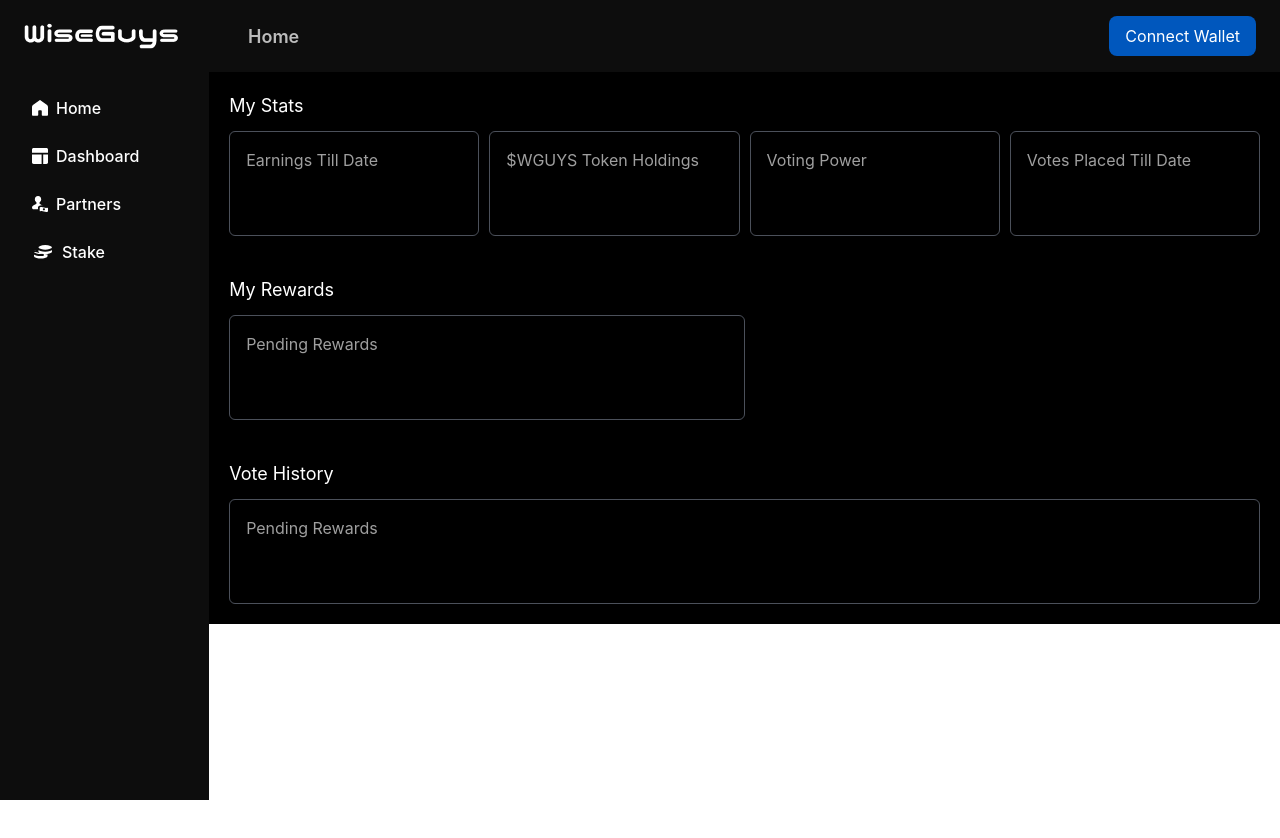
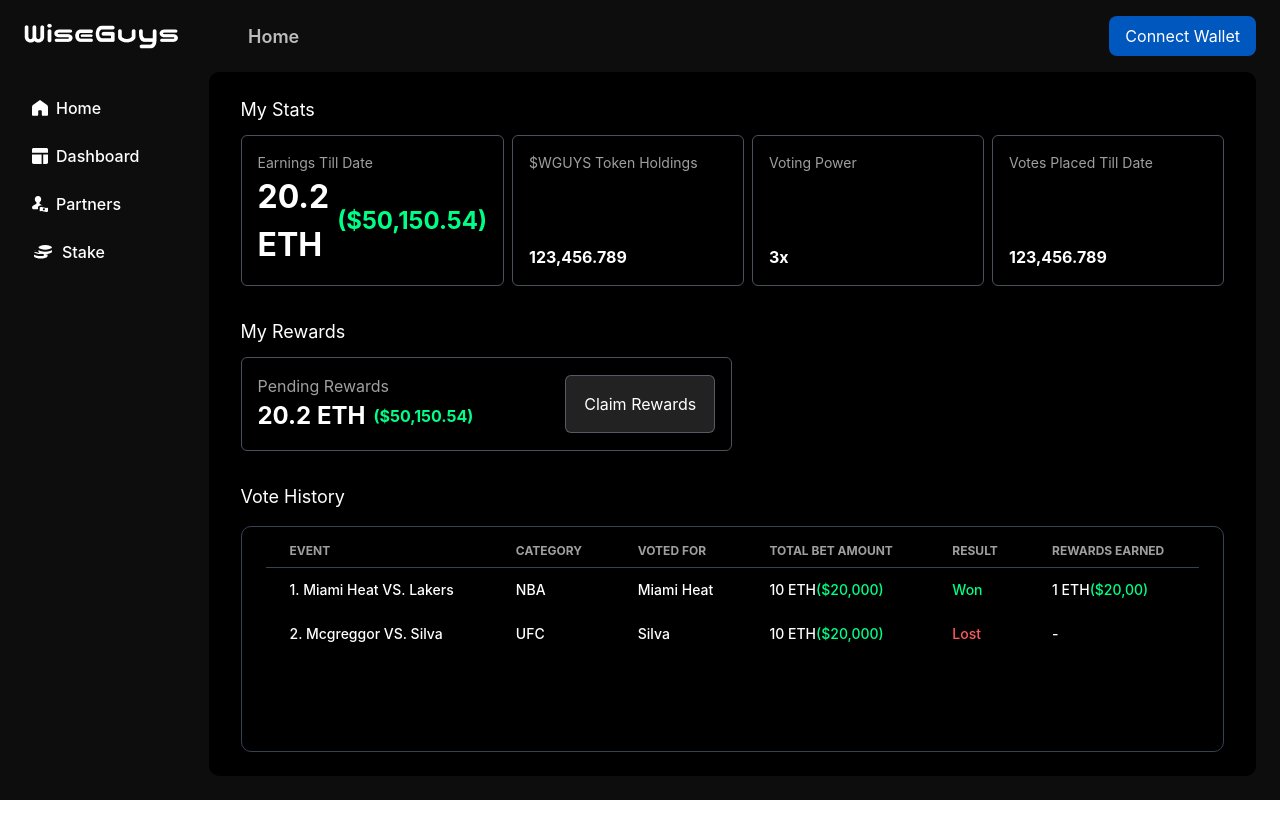
Before and after one commit to smile1130/wiseguys, a React (Create React App) app: page /dashboard in a window 1280 px wide. Shown: the top 838 px of the page. After the commit the page ends 800 px from the top, so only its background shows below. Built offline with nearby package versions, Linux system fonts and the light colour scheme.

Commit message:
Refactor Dashboard component UI

```diff
--- a/src/pages/Dashboard/index.tsx
+++ b/src/pages/Dashboard/index.tsx
@@ -1,42 +1,129 @@
 import React from "react";
 
 const Dashboard = () => {
-  return <div className="h-[100vh] w-screen text-white">
-    <div className="bg-black p-[20px]">
-      <p className="text-[18px]">My Stats</p>
-      <div className="flex justify-between gap-[10px] mt-3">
-        <div className="border border-gray-500/70 w-[100%] rounded-md h-[105px] p-4">
+  return (
+    <div className="bg-bgPrimary w-full pe-6 pb-6 text-white">
+      <div className="bg-black rounded-[10px] py-6 px-8 flex flex-col gap-8 h-full">
+        <div className="">
+          <p className="text-18">My Stats</p>
+          <div className="flex justify-between gap-2 text-14 mt-3">
+            <div className="border border-gray-500/70 w-full flex flex-col justify-between rounded-md p-4">
               <p className="text-[#9F9F9F]">Earnings Till Date</p>
-
+              <div className="flex gap-2 items-center">
+                <span className="text-32 text-white font-bold">20.2 ETH</span>
+                <span className="text-[#00FF85] text-24 font-bold">
+                  ($50,150.54)
+                </span>
               </div>
-        <div className="border border-gray-500/70 w-[100%] rounded-md h-[105px] p-4">
+            </div>
+            <div className="border border-gray-500/70 w-full flex flex-col justify-between rounded-md p-4">
               <p className="text-[#9F9F9F]">$WGUYS Token Holdings</p>
+              <span className="text-16 font-bold">123,456.789 </span>
             </div>
-        <div className="border border-gray-500/70 w-[100%] rounded-md h-[105px] p-4">
+            <div className="border border-gray-500/70 w-full flex flex-col justify-between rounded-md p-4">
               <p className="text-[#9F9F9F]">Voting Power</p>
+              <span className="text-16 font-bold">3x</span>
             </div>
-        <div className="border border-gray-500/70 w-[100%] rounded-md h-[105px] p-4">
+            <div className="border border-gray-500/70 w-full flex flex-col justify-between rounded-md p-4">
               <p className="text-[#9F9F9F]">Votes Placed Till Date</p>
+              <span className="text-16 font-bold">123,456.789 </span>
             </div>
           </div>
         </div>
-    <div className="bg-black p-[20px]">
+        <div className="">
           <p className="text-[18px]">My Rewards</p>
-      <div className="flex justify-between gap-[10px] mt-3">
-        <div className="border border-gray-500/70 w-[50%] rounded-md h-[105px] p-4">
+          <div className="flex justify-between gap-2 mt-3">
+            <div className="border border-gray-500/70 w-1/2 rounded-md p-4 flex items-center justify-between">
+              <div>
                 <p className="text-[#9F9F9F]">Pending Rewards</p>
+                <div className="flex gap-2 items-center">
+                  <span className="text-24 text-white font-bold">20.2 ETH</span>
+                  <span className="text-[#00FF85] text-16 font-bold">
+                    ($50,150.54)
+                  </span>
+                </div>
+              </div>
+
+              <button className="bg-[#222222] w-[150px] rounded-md p-4 border border-gray-500/70">
+                Claim Rewards
+              </button>
             </div>
           </div>
         </div>
-    <div className="bg-black p-[20px]">
+        <div className="flex flex-col gap-4 grow">
           <p className="text-[18px]">Vote History</p>
-      <div className="flex justify-between gap-[10px] mt-3">
-        <div className="border border-gray-500/70 w-[100%] rounded-md h-[105px] p-4">
-          <p className="text-[#9F9F9F]">Pending Rewards</p>
+
+          <div className="relative overflow-x-auto border border-gray-700 rounded-[10px] py-2 px-6 h-full">
+            <table className="w-full text-sm text-left rtl:text-right text-14 font-medium">
+              <thead className="text-xs uppercase text-[#9F9F9F]">
+                <tr className="border-b border-gray-700">
+                  <th scope="col" className="px-6 py-2">
+                    Event
+                  </th>
+                  <th scope="col" className="px-6 py-2">
+                    Category
+                  </th>
+                  <th scope="col" className="px-6 py-2">
+                    Voted For
+                  </th>
+                  <th scope="col" className="px-6 py-2">
+                    Total Bet Amount
+                  </th>
+                  <th scope="col" className="px-6 py-2">
+                    Result
+                  </th>
+                  <th scope="col" className="px-6 py-2">
+                    Rewards Earned
+                  </th>
+                </tr>
+              </thead>
+              <tbody className="text-white">
+                <tr className="">
+                  <th
+                    scope="row"
+                    className="px-6 py-3 font-medium whitespace-nowrap"
+                  >
+                    1. Miami Heat VS. Lakers
+                  </th>
+                  <td className="px-6 py-3">NBA</td>
+                  <td className="px-6 py-3">Miami Heat</td>
+                  <td className="px-6 py-3">
+                    10 ETH
+                    <span className="text-[#00FF85] font-medium">
+                      ($20,000)
+                    </span>
+                  </td>
+                  <td className="px-6 py-3 text-[#00FF85] font-medium">Won</td>
+                  <td className="px-6 py-3">
+                    1 ETH
+                    <span className="text-[#00FF85] font-medium">($20,00)</span>
+                  </td>
+                </tr>
+                <tr className="">
+                  <th
+                    scope="row"
+                    className="px-6 py-3 font-medium whitespace-nowrap"
+                  >
+                    2. Mcgreggor VS. Silva
+                  </th>
+                  <td className="px-6 py-3">UFC</td>
+                  <td className="px-6 py-3">Silva</td>
+                  <td className="px-6 py-3">
+                    10 ETH
+                    <span className="text-[#00FF85] font-medium">
+                      ($20,000)
+                    </span>
+                  </td>
+                  <td className="px-6 py-3 text-[#FF5959] font-medium">Lost</td>
+                  <td className="px-6 py-3">-</td>
+                </tr>
+              </tbody>
+            </table>
           </div>
         </div>
       </div>
-  </div>;
+    </div>
+  );
 };
 
 export default Dashboard;
```
Lines whose indentation alone changed are shown as unchanged.
